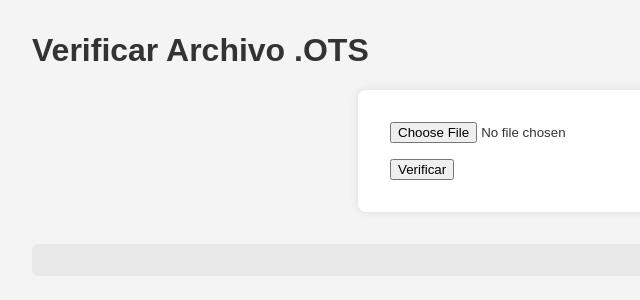
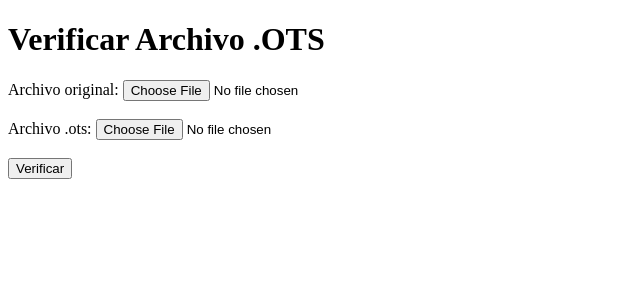
Before and after one commit to autorisweb/autoris-verificador, a Flask app: page /verificar_ots in a window 1280 px wide. Shown: the top 300 px of the page, without its empty margins (0-640 px from the left). Run offline with Flask 3, Linux system fonts and the light colour scheme.

Commit message:
Update verificar_ots.html

```diff
--- a/templates/verificar_ots.html
+++ b/templates/verificar_ots.html
@@ -1,65 +1,24 @@
 <!DOCTYPE html>
-<html lang="es">
+<html>
 <head>
-    <meta charset="UTF-8">
-    <title>Verificador de archivos .ots</title>
-    <style>
-        body {
-            font-family: Arial, sans-serif;
-            margin: 2rem;
-            background-color: #f4f4f4;
-            color: #333;
-        }
-        form {
-            background-color: #fff;
-            padding: 2rem;
-            border-radius: 8px;
-            box-shadow: 0 0 10px rgba(0,0,0,0.1);
-            max-width: 500px;
-            margin: auto;
-        }
-        input[type="file"] {
-            margin-bottom: 1rem;
-        }
-        .resultado {
-            margin-top: 2rem;
-            padding: 1rem;
-            background-color: #e8e8e8;
-            border-radius: 6px;
-            white-space: pre-wrap;
-        }
-    </style>
+    <title>Verificar Archivo .OTS</title>
 </head>
 <body>
     <h1>Verificar Archivo .OTS</h1>
-    <form id="upload-form" enctype="multipart/form-data">
-        <input type="file" name="ots_file" accept=".ots" required>
-        <br>
-        <button type="submit">Verificar</button>
+    <form method="POST" enctype="multipart/form-data">
+        <label>Archivo original:</label>
+        <input type="file" name="original_file" required><br><br>
+        <label>Archivo .ots:</label>
+        <input type="file" name="ots_file" required><br><br>
+        <input type="submit" value="Verificar">
     </form>
-    <div class="resultado" id="resultado"></div>
 
-    <script>
-        document.getElementById("upload-form").addEventListener("submit", function(e) {
-            e.preventDefault();
-            const formData = new FormData(this);
-            fetch("/verificar_ots", {
-                method: "POST",
-                body: formData
-            })
-            .then(res => res.json())
-            .then(data => {
-                const div = document.getElementById("resultado");
-                if (data.error) {
-                    div.textContent = "⚠️ Error: " + data.error;
-                } else {
-                    div.textContent = `✅ Archivo: ${data.archivo}\nVerificado: ${data.verificado ? "Sí" : "No"}\n\n---\n${data.salida}`;
-                }
-            })
-            .catch(err => {
-                document.getElementById("resultado").textContent = "Error de conexión: " + err;
-            });
-        });
-    </script>
+    {% if resultado %}
+        <div style="margin-top: 20px; padding: 10px; border: 1px solid #ccc;">
+            <p><strong>Archivo:</strong> {{ archivo }}</p>
+            <p><strong>Verificado:</strong> {{ 'Sí' if verificado else 'No' }}</p>
+            <pre>{{ salida }}</pre>
+        </div>
+    {% endif %}
 </body>
 </html>
```
